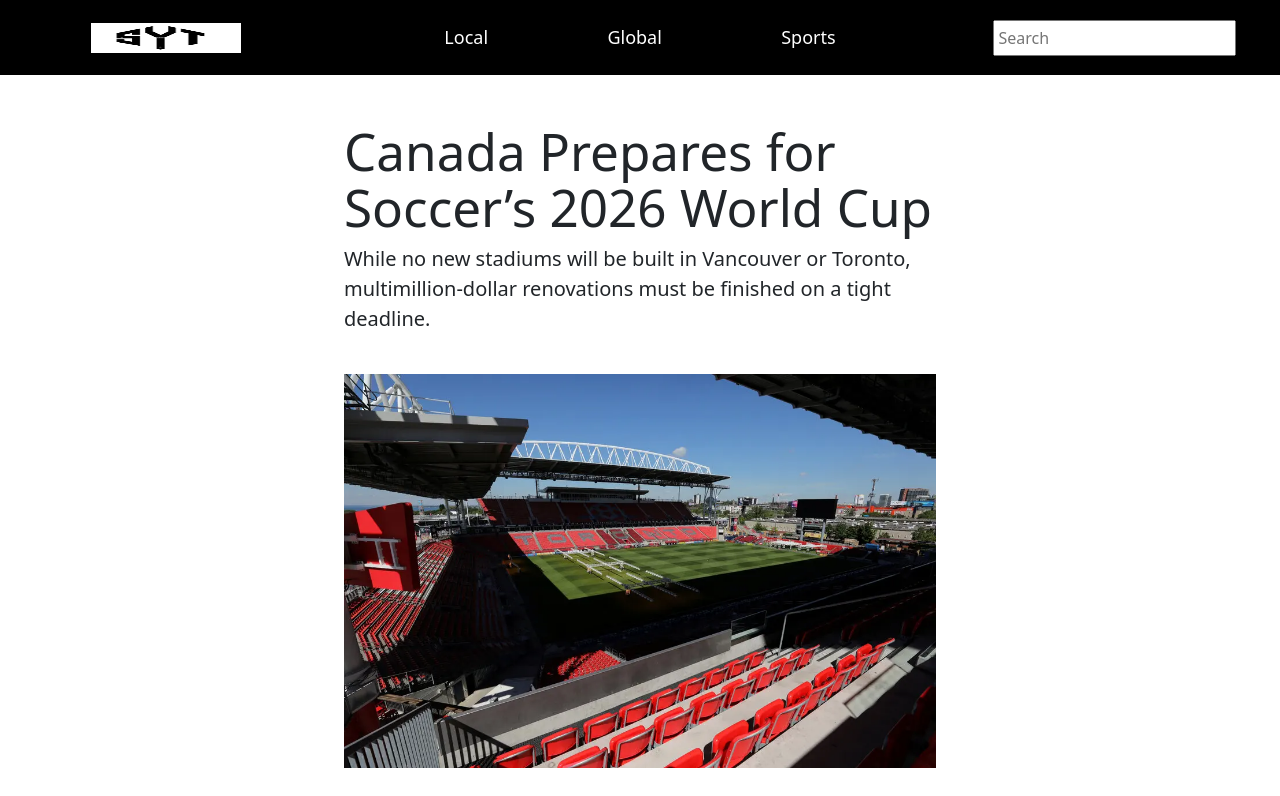
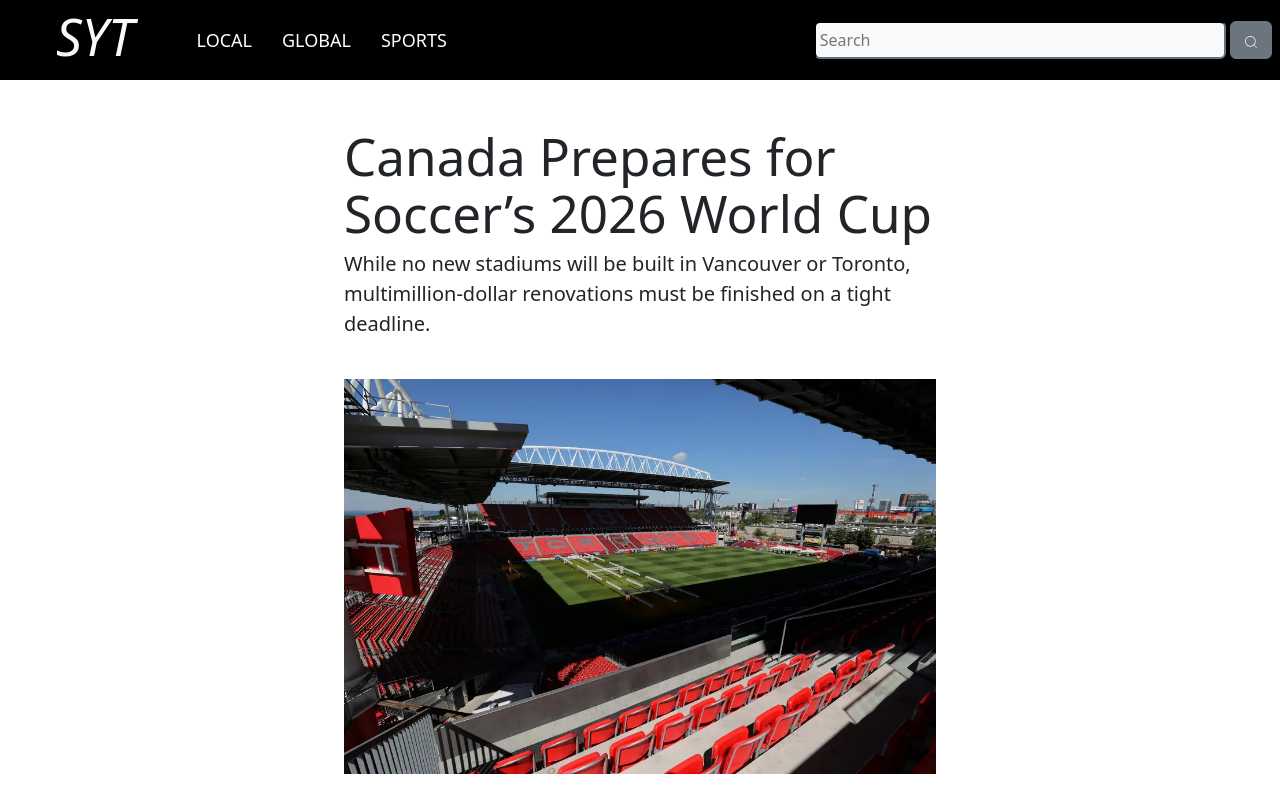
Before and after one commit to Trev241/news, a React (Vite) app: page /article/worldcup in a window 1280 px wide. Shown: the top 796 px of the page. Built offline with nearby package versions, Linux system fonts and the light colour scheme.

Commit message:
Redo navigation bar styles

```diff
--- a/package.json
+++ b/package.json
@@ -14,6 +14,7 @@
     "bootstrap": "^5.3.3",
     "react": "^18.2.0",
     "react-dom": "^18.2.0",
+    "react-icons": "^5.1.0",
     "react-router-dom": "^6.22.3"
   },
   "devDependencies": {
--- a/src/components/NavBar/NavBar.jsx
+++ b/src/components/NavBar/NavBar.jsx
@@ -3,6 +3,7 @@ import "./NavBar.css";
 import { Link, useNavigate } from "react-router-dom";
 
 import logo from "../../images/logo.png";
+import { CiSearch } from "react-icons/ci";
 
 const Navbar = () => {
   const navigate = useNavigate();
@@ -16,39 +17,51 @@ const Navbar = () => {
 
   return (
     <nav className="bg-black p-2">
-      <div className="container-fluid">
-        <div className="row">
-          <div className="col d-flex justify-content-center align-items-center navbar-logo">
+      <div className="d-flex justify-content-around">
+        <div className="d-flex justify-content-center align-items-center px-5">
           <a href="/">
-              <img src={logo} alt="SYT News Logo" width={150} height={50} />
+            {/* <img src={logo} alt="SYT News Logo" width={150} height={50} /> */}
+            <h1 className="text-light">
+              <i>SYT</i>
+            </h1>
           </a>
         </div>
 
-          <div className="col-lg-6 p-3">
+        <div className="d-flex d-none d-lg-flex align-items-center flex-grow-1">
           <ul className="d-flex flex-wrap m-0 p-0 justify-content-evenly">
             <li className="">
               <Link to="/category/local" className="navbar-link">
-                  Local
+                LOCAL
               </Link>
             </li>
             <li className="">
               <Link to="/category/global" className="navbar-link">
-                  Global
+                GLOBAL
               </Link>
             </li>
             <li className="">
               <Link to="/category/sports" className="navbar-link">
-                  Sports
+                SPORTS
               </Link>
             </li>
           </ul>
         </div>
 
-          <div className="col d-flex justify-content-center align-items-center">
-            <form onSubmit={onSearch}>
-              <input id="query" className="p-1" placeholder="Search" />
+        <div className="flex-lg-grow-1 d-flex justify-content-center align-items-center">
+          <form
+            className="d-flex flex-grow-1 justify-content-end"
+            onSubmit={onSearch}
+          >
+            <input
+              id="query"
+              style={{ width: "75%" }}
+              className="p-1 border-dark bg-light text-dark rounded me-1"
+              placeholder="Search"
+            />
+            <button type="submit" className="btn btn-secondary">
+              <CiSearch />
+            </button>
           </form>
-          </div>
         </div>
       </div>
     </nav>
```
Also changed, not shown: 1 other file (tests, documents, lock files or other folders). Lines whose indentation alone changed are shown as unchanged.
